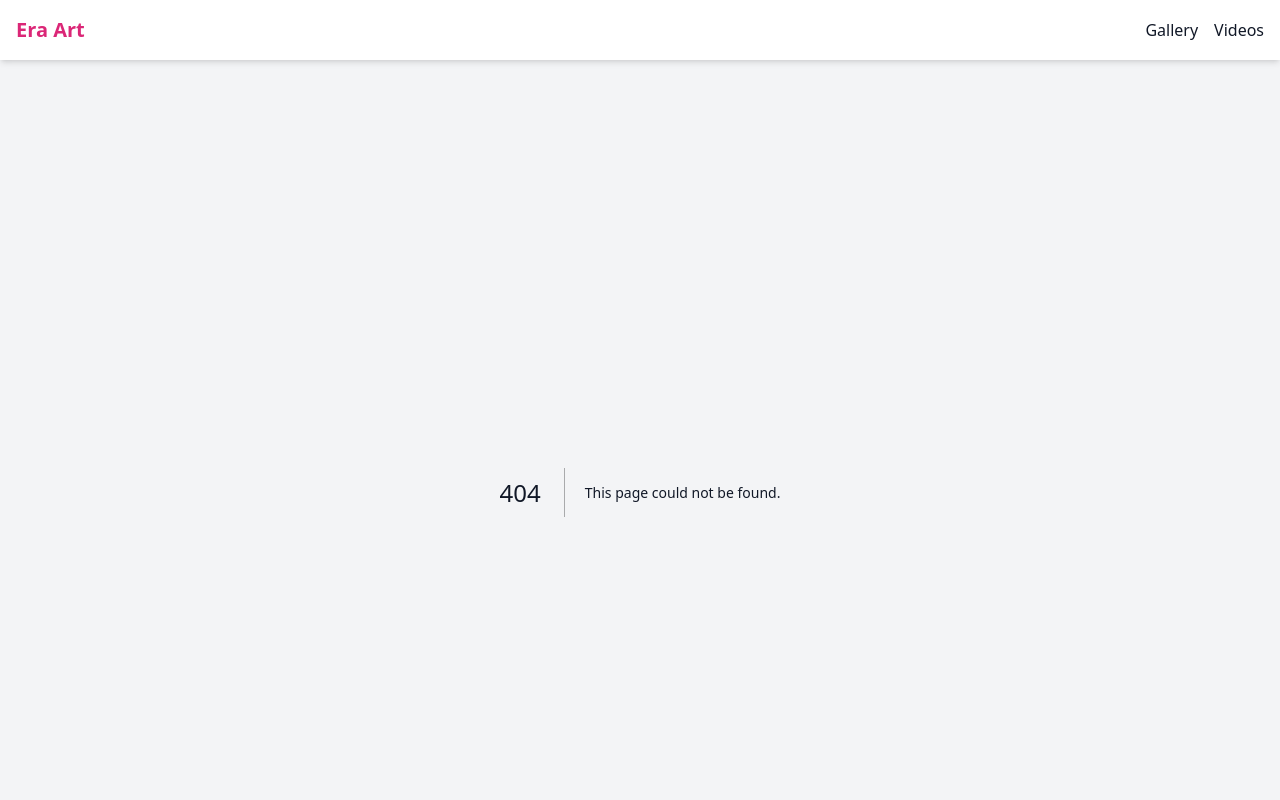
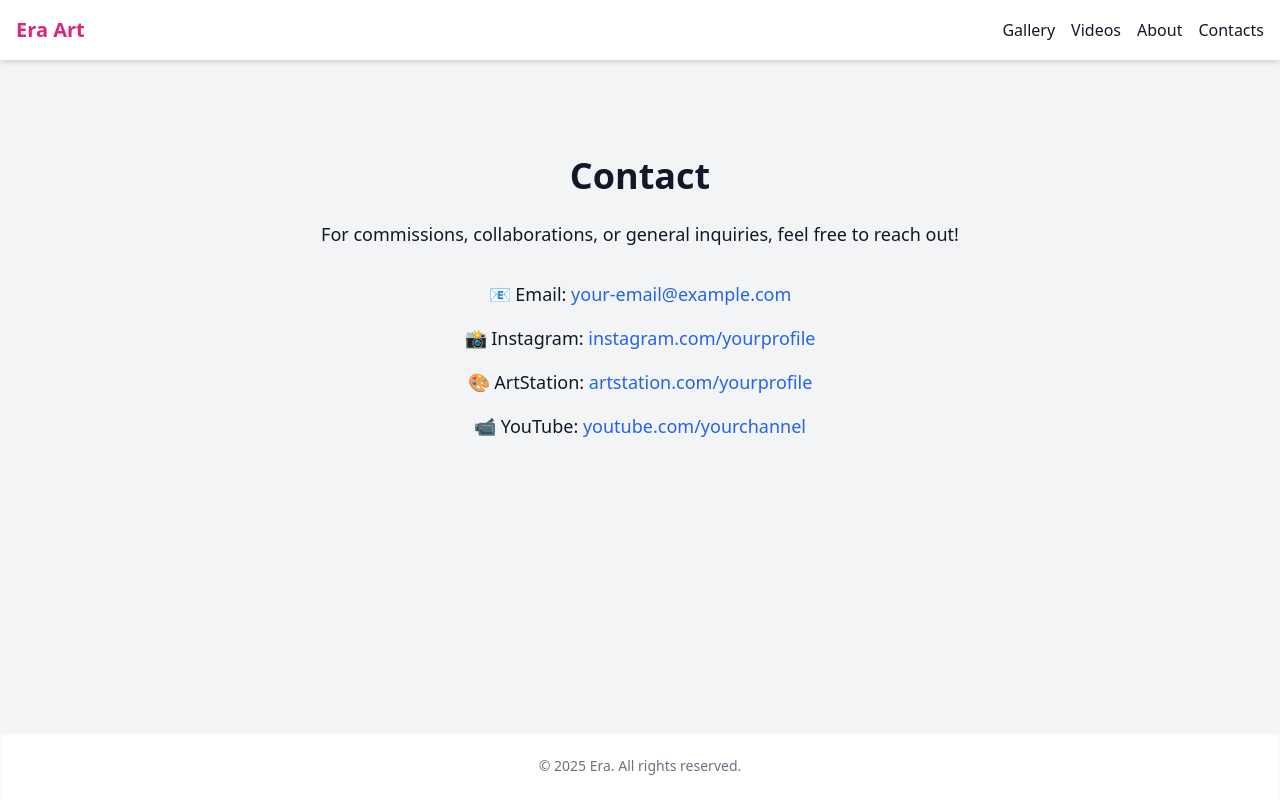
Before and after one commit to Naperality/era_portfolio, a Next.js app: page /contact in a window 1280 px wide. Before the commit this address had no page. Shown: the top 800 px of the page. Built offline with nearby package versions, Linux system fonts and the light colour scheme.

Commit message:
Upgraded Design

```diff
--- /dev/null
+++ b/app/about/page.tsx
@@ -0,0 +1,18 @@
+export default function AboutPage() {
+  return (
+    <div className="max-w-3xl mx-auto px-4 py-16">
+      <h1 className="text-4xl font-bold mb-6 text-center">About the Artist</h1>
+      <p className="text-lg leading-relaxed mb-4">
+        Hi! I'm <strong>Era</strong>, a digital artist passionate about creating atmospheric backgrounds and expressive character designs.
+        My work is heavily inspired by animated films, video games, and the beauty of everyday life.
+      </p>
+      <p className="text-lg leading-relaxed mb-4">
+        I primarily use <strong>Photoshop</strong> and <strong>Clip Studio Paint</strong> to bring my ideas to life. Whether it's tranquil scenery
+        or dynamic storytelling illustrations, I aim to evoke emotion and imagination through my art.
+      </p>
+      <p className="text-lg leading-relaxed">
+        Thank you for visiting my portfolio. I hope you enjoy exploring my work as much as I enjoy creating it!
+      </p>
+    </div>
+  );
+}
--- /dev/null
+++ b/app/contact/page.tsx
@@ -0,0 +1,25 @@
+export default function ContactPage() {
+  return (
+    <div className="max-w-2xl mx-auto px-4 py-16">
+      <h1 className="text-4xl font-bold mb-6 text-center">Contact</h1>
+      <p className="text-lg mb-8 text-center">
+        For commissions, collaborations, or general inquiries, feel free to reach out!
+      </p>
+
+      <div className="space-y-4 text-center">
+        <p className="text-lg">
+          📧 Email: <a href="mailto:your-email@example.com" className="text-blue-600 hover:underline">your-email@example.com</a>
+        </p>
+        <p className="text-lg">
+          📸 Instagram: <a href="https://instagram.com/" className="text-blue-600 hover:underline" target="_blank">instagram.com/yourprofile</a>
+        </p>
+        <p className="text-lg">
+          🎨 ArtStation: <a href="https://artstation.com/" className="text-blue-600 hover:underline" target="_blank">artstation.com/yourprofile</a>
+        </p>
+        <p className="text-lg">
+          📹 YouTube: <a href="https://youtube.com/" className="text-blue-600 hover:underline" target="_blank">youtube.com/yourchannel</a>
+        </p>
+      </div>
+    </div>
+  );
+}
--- a/components/Navbar.tsx
+++ b/components/Navbar.tsx
@@ -8,6 +8,8 @@ export default function Navbar() {
         <div className="space-x-4">
           <Link href="/gallery" className="hover:text-pink-600">Gallery</Link>
           <Link href="/videos" className="hover:text-pink-600">Videos</Link>
+          <Link href="/about" className="hover:text-pink-600">About</Link>
+          <Link href="/contact" className="hover:text-pink-600">Contacts</Link>
         </div>
       </div>
     </nav>
```
Also changed, not shown: 1 other file (tests, documents, lock files or other folders).
